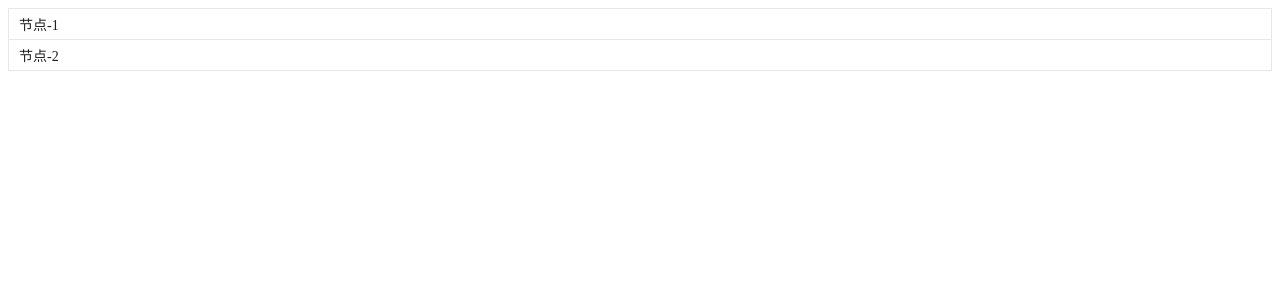
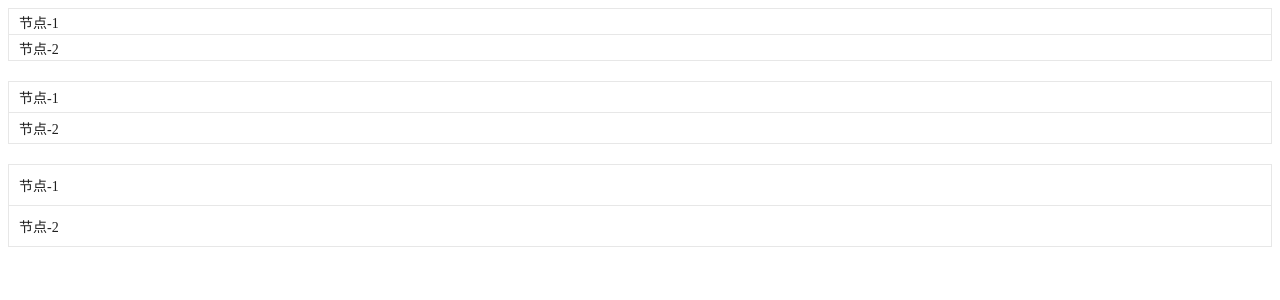
Before and after one commit to undefine4080/Wood-UI-React, a React (Vite) app: page /tree in a window 1280 px wide. Shown: the top 300 px of the page. Built offline with nearby package versions, Linux system fonts and the light colour scheme.

Commit message:
feat: custom size of the Tree

```diff
--- a/src/components/Tree copy/Tree.tsx
+++ b/src/components/Tree copy/Tree.tsx
@@ -3,6 +3,7 @@ import { propsTree } from './type';
 import TreeNode from './TreeNode';
 
 import './tree.less';
+import commonProps from '@common/types';
 
 // dfs
 const generateTreeNode = (data: any, depth: number) => {
@@ -19,15 +20,21 @@ const generateTreeNode = (data: any, depth: number) => {
     );
 };
 
-const TreeContext = React.createContext<any>({});
+const TreeContext = React.createContext<{
+    data: Array<any>;
+    size: commonProps['size'];
+}>({
+    data: [],
+    size: 'normal',
+});
 const Provider = TreeContext.Provider;
 
 function Tree(props: propsTree) {
-    const { data, selectable = false } = props;
+    const { data, size = 'normal' } = props;
 
     return (
-        <div className='wdu-tree'>
-            <Provider value={{ data }}>
+        <div className={`wdu-tree wdu-tree__${size}`}>
+            <Provider value={{ data, size }}>
                 {data.length &&
                     data.map((nodeData) => generateTreeNode(nodeData, 0))}
             </Provider>
--- a/src/components/Tree copy/TreeNode.tsx
+++ b/src/components/Tree copy/TreeNode.tsx
@@ -13,11 +13,16 @@ const CONTAINER = {
     EXPAND: 'auto',
     COLLAPSE: '0',
 };
+const SIZE = {
+    small: 25,
+    normal: 30,
+    large: 40,
+};
 
 function TreeNode(props: propsTreeNode) {
     const { label, children, depth } = props;
 
-    const { selectable, setSelectNode } = useContext(TreeContext);
+    const { size } = useContext(TreeContext);
 
     const refNodeChild = useRef<HTMLDivElement>(null);
     const lastNodeContainerHeight = useRef('');
@@ -32,7 +37,7 @@ function TreeNode(props: propsTreeNode) {
             if (childNodeCounts) {
                 setNodeContainerHeight(
                     lastNodeContainerHeight.current ||
-                        `${childNodeCounts * 30}px`,
+                        `${childNodeCounts * SIZE[size!]}px`,
                 );
             }
         } else {
--- a/src/components/Tree copy/tree.less
+++ b/src/components/Tree copy/tree.less
@@ -1,4 +1,3 @@
-@nodeHeight: 40px;
 
 .wdu-tree {
     background-color: white;
@@ -65,5 +64,3 @@
         }
     }
 }
-
-@iconSize: 5px;
--- a/src/doc/Example.tsx
+++ b/src/doc/Example.tsx
@@ -46,7 +46,15 @@ const testData = [
 function Example() {
     return (
         <div>
+            <Tree data={testData} size='small' />
+
+            <div style={{ height: 20 + 'px' }}></div>
+
             <Tree data={testData} />
+
+            <div style={{ height: 20 + 'px' }}></div>
+
+            <Tree data={testData} size='large' />
         </div>
     );
 }
```
